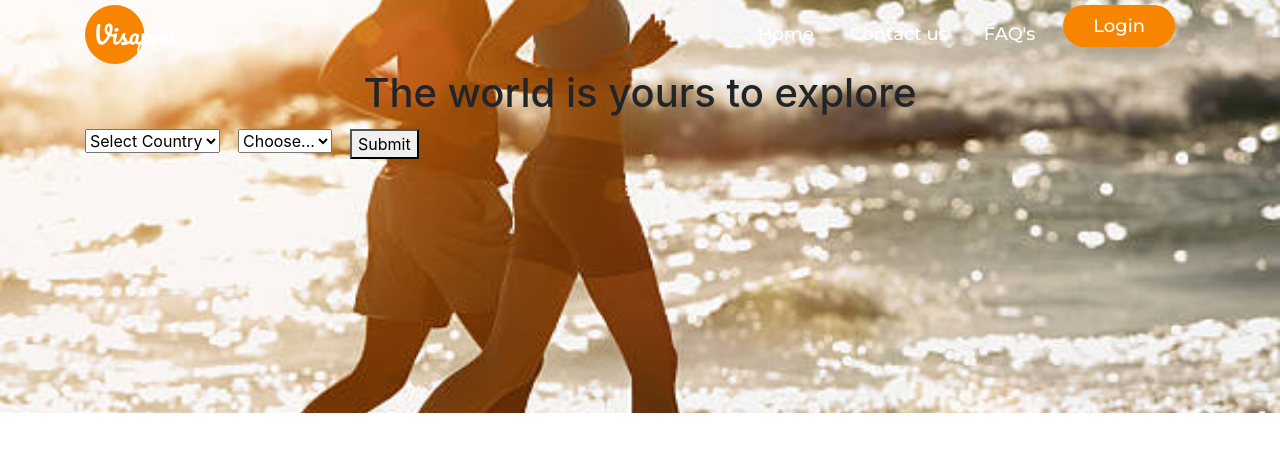
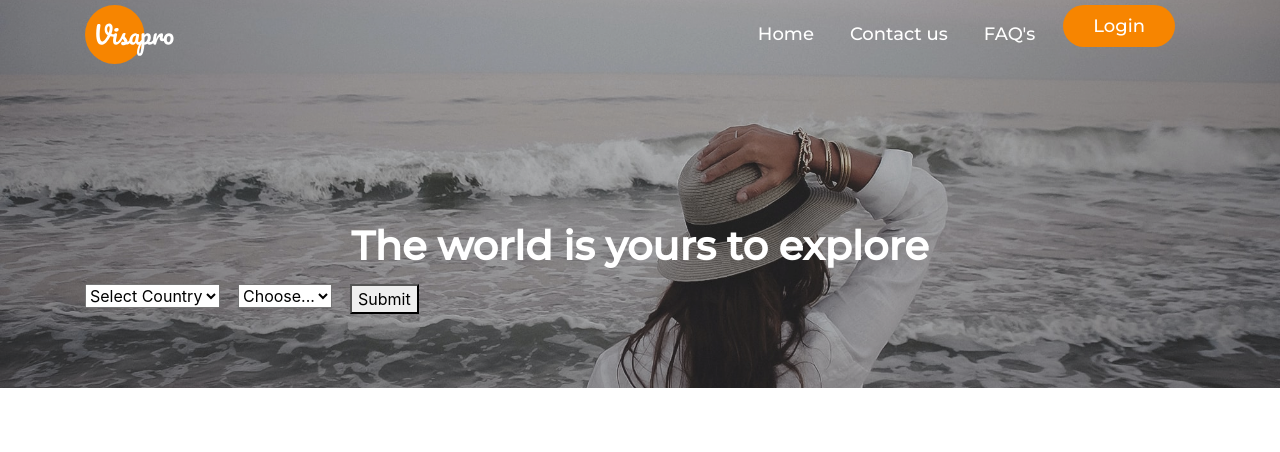
Before and after one commit to siccoo/visapro-ui, a React (Create React App) app: page / in a window 1280 px wide. Shown: the top 452 px of the page. Built offline with nearby package versions, Linux system fonts and the light colour scheme.

Commit message:
updates on Home.css & new image added

```diff
--- a/src/pages/home/Home.css
+++ b/src/pages/home/Home.css
@@ -7,8 +7,9 @@
     left: 0;
     width: 100%;
     height: 100%;
+    background: #0000004d;
     opacity:.7;
-    padding: 0px 0 250px 0;
+    padding: 0px 0 70px 0;
 }
 
 .header > * {
@@ -16,11 +17,21 @@
 }
 
 .header {
-  background: url('../../images/HomeImg.jpg') no-repeat center center;
+  background: url('../../images/headerImg.jpg') no-repeat center center;
   -webkit-background-size: cover;
    -moz-background-size: cover;
    -o-background-size: cover;
    background-size: cover;
    position: relative;
-   padding: 0px 0 250px 0;
+   padding: 0px 0 70px 0;
 }
+
+.header h1 {
+    font-family: "Montserrat";
+    font-style: normal;
+    font-weight: bold;
+    font-size: 40px;
+    line-height: 53px;
+    color: #FFFFFF;
+    margin-top: 150px;
+}
```
Also changed, not shown: src/images/headerImg.jpg (added).
